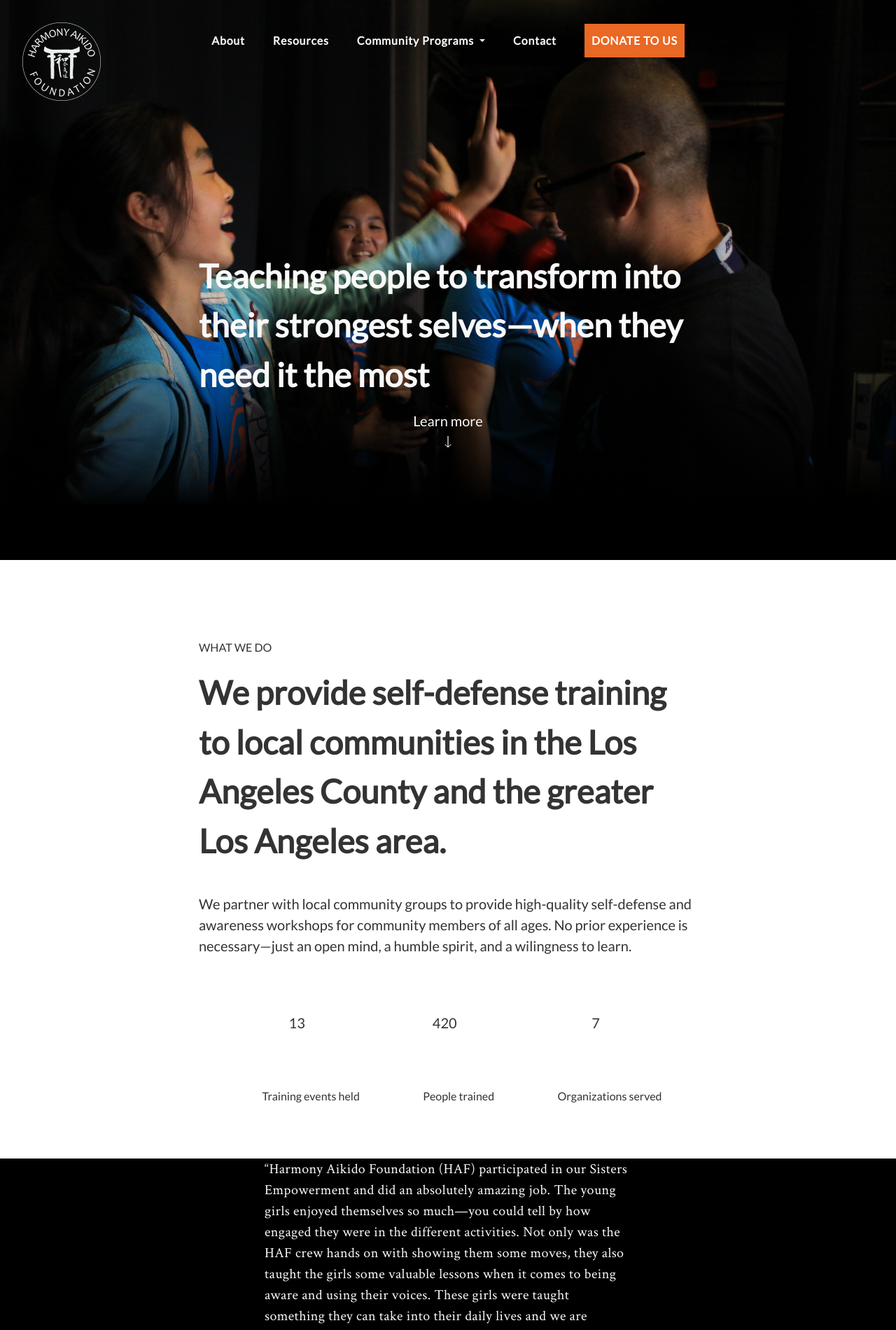
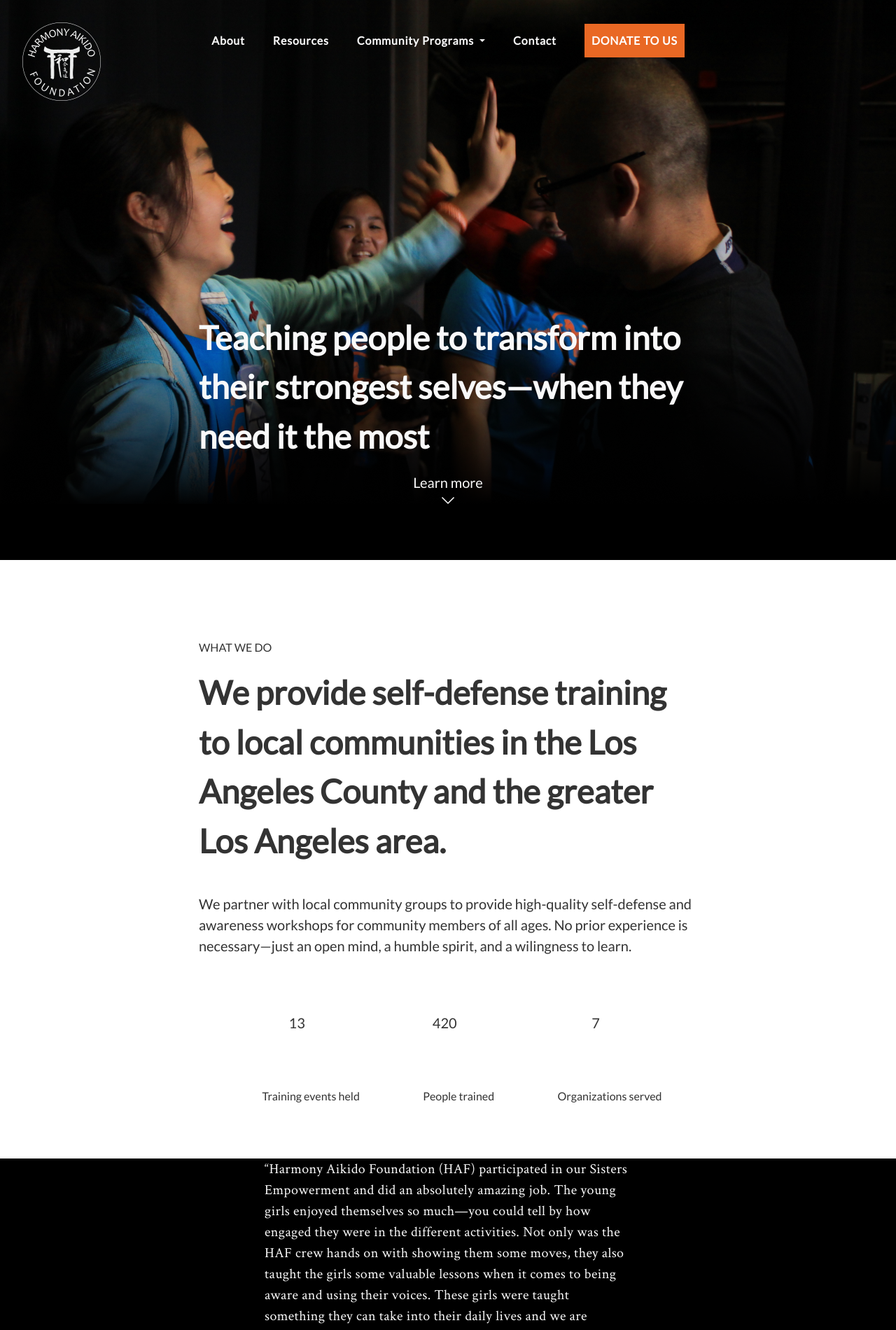
Before and after one commit to hafusaorg/hafusaorg.github.io, a Jekyll site: the page built from about.md, in a window 1280 px wide. Shown: the top 1900 px of the page at 70% size. Built offline with Jekyll 4.4.1, drawn with Linux system fonts in a browser that asks for light colours; comment, search, counter and statistics services are not loaded.

Commit message:
Incorporated feedback from Rachel
* Changed landing page's support hero to use the darker version of the image
* Changed the down arrow
* Fixed the "jumping logo" issue with the nav on the tablet brakpoints
* Made mobile hero full-height

```diff
--- a/assets/default.css
+++ b/assets/default.css
@@ -2,13 +2,14 @@
   /* Global variables */
   --hero-margin-bottom: 96px;
   /* Responsive variables */
-  --hero-min-height: 533px;
+  --hero-min-height: 100vh;
   --horizontal-min-margin: 16px;
   --horizontal-margin: 0px;
   --hero-more-margin-bottom: 7px;
   --hero-more-padding-bottom: 24px;
   --hero-h1-font-size: 38px;
   --hero-h1-text-align: center;
+  --hero-padding-bottom: 40px;
   --subscribe-max-width: 100%;
   --subscribe-flex-direction: column;
   --subscribe-input-margin: 0;
@@ -23,13 +24,13 @@
 
 @media screen and (min-width: 768px) and (max-width: 1279px) {
   :root {
-    --hero-min-height: 800px;
     --horizontal-min-margin: 40px;
     --horizontal-margin: 64px;
     --hero-more-margin-bottom: 80px;
     --hero-more-padding-bottom: 24px;
     --hero-h1-font-size: 47px;
     --hero-h1-text-align: left;
+    --hero-padding-bottom: 80px;
     --subscribe-max-width: 324px;
     --footer-margin: 80px 0 39px;
     --footer-copyright: 16px;
@@ -49,6 +50,7 @@
     --hero-more-padding-bottom: 24px;
     --hero-h1-font-size: 76px;
     --hero-h1-text-align: left;
+    --hero-padding-bottom: 80px;
     --subscribe-flex-direction: row;
     --subscribe-input-margin: 0 80px;
     --subscribe-padding: 54px 96px;
@@ -75,7 +77,7 @@
   flex-direction: column;
   justify-content: flex-end;
   margin: 0 calc(-1 * var(--standard-margin)) var(--hero-margin-bottom);
-  padding: 0 var(--standard-margin) var(--p-padding-bottom);
+  padding: 0 var(--standard-margin) var(--hero-padding-bottom);
   background-color: #000000;
   background-repeat: no-repeat;
   background-size: cover;
@@ -111,8 +113,6 @@
   background-image: url("/uploads/arrow-down.svg");
   background-repeat: no-repeat;
   background-position: center bottom;
-  margin-bottom: var(--hero-more-margin-bottom);
-  padding-bottom: var(--hero-more-padding-bottom);
 }
 
 .hero:first-child {
--- a/assets/header.css
+++ b/assets/header.css
@@ -79,7 +79,7 @@
   background-image: url("/uploads/close.svg");
 }
 
-#main-navigation .logo {
+#main-navigation .logo, body::before {
   display: block;
   width: var(--logo-width);
   height: var(--logo-width);
@@ -89,6 +89,20 @@
   background-repeat: no-repeat;
   font-size: 0;
   align-self: var(--logo-align-self);
+}
+
+@media screen and (min-width: 768px) and (max-width: 1279px) {
+  .show-main-navigation #main-navigation .logo {
+    display: none;
+  }
+  body.show-main-navigation::before {
+    content: "";
+    position: absolute;
+    top: 0;
+    left: 0;
+    width: 100%;
+    height: calc(var(--margin) + var(--logo-width) + var(--margin));
+  }
 }
 
 #main-navigation section {
```
Also changed, not shown: index.md (+1 -1 lines), _uploads/arrow-down.svg, _uploads/hero-support-dark.png (added).
